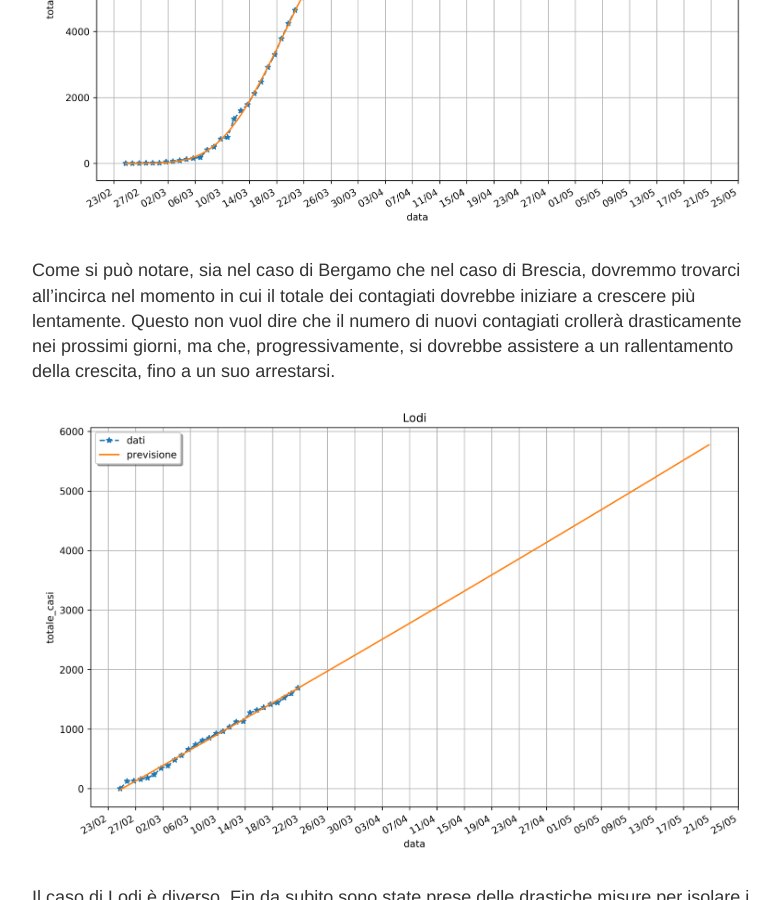
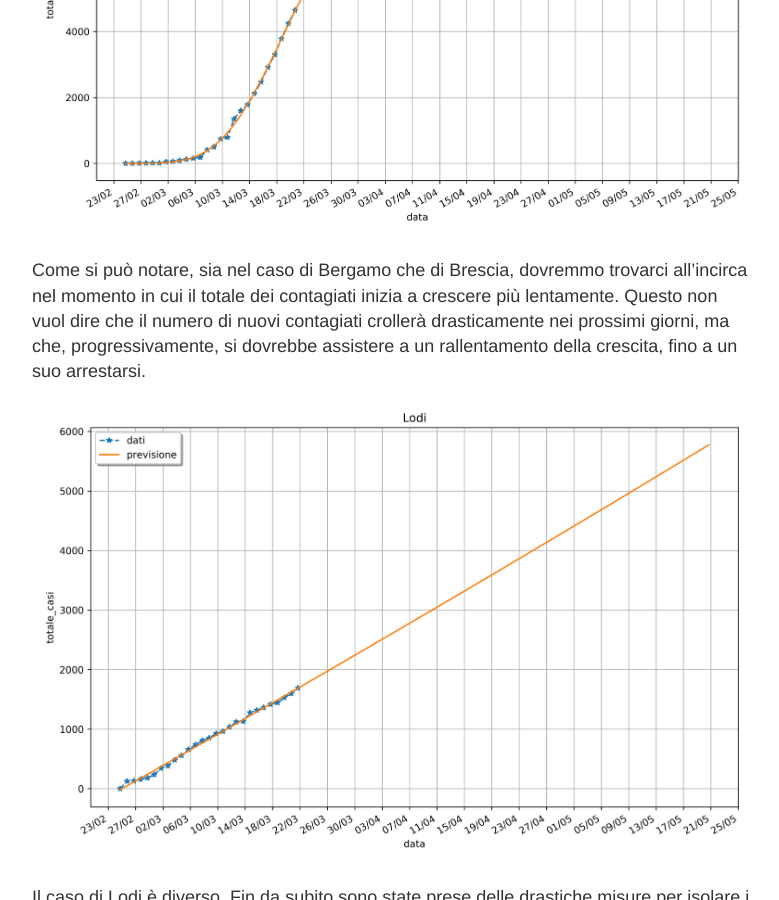
Before and after one commit to simone-fontana/covid_lombardia, a Jekyll site: the page built from docs/_posts/2020-3-22-quando-finira.md, in a window 1280 px wide and 900 px high, scrolled down 1523 px. Shown: the whole window, without its empty margins (248-1027 px from the left). Built offline with Jekyll 4.4.1, drawn with Linux system fonts in a browser that asks for light colours; comment, search, counter and statistics services are not loaded.

Commit message:
Update 2020-3-22-quando-finira.md

```diff
--- a/docs/_posts/2020-3-22-quando-finira.md
+++ b/docs/_posts/2020-3-22-quando-finira.md
@@ -23,7 +23,7 @@ Il risultato è il seguente.
 [![Bergamo]({{ site.baseurl }}/images/Bergamo_sigmoid.png)]({{ site.baseurl }}/images/Bergamo_sigmoid.png)
 [![Brescia]({{ site.baseurl }}/images/Brescia_sigmoid.png)]({{ site.baseurl }}/images/Brescia_sigmoid.png)
 
-Come si può notare, sia nel caso di Bergamo che nel caso di Brescia, dovremmo trovarci all'incirca nel momento in cui il totale dei contagiati dovrebbe iniziare a crescere più lentamente. Questo non vuol dire che il numero di nuovi contagiati crollerà drasticamente nei prossimi giorni, ma che, progressivamente, si dovrebbe assistere a un rallentamento della crescita, fino a un suo arrestarsi.
+Come si può notare, sia nel caso di Bergamo che di Brescia, dovremmo trovarci all'incirca nel momento in cui il totale dei contagiati inizia a crescere più lentamente. Questo non vuol dire che il numero di nuovi contagiati crollerà drasticamente nei prossimi giorni, ma che, progressivamente, si dovrebbe assistere a un rallentamento della crescita, fino a un suo arrestarsi.
 
 [![Lodi]({{ site.baseurl }}/images/Lodi_sigmoid.png)]({{ site.baseurl }}/images/Lodi_sigmoid.png)
 
```
